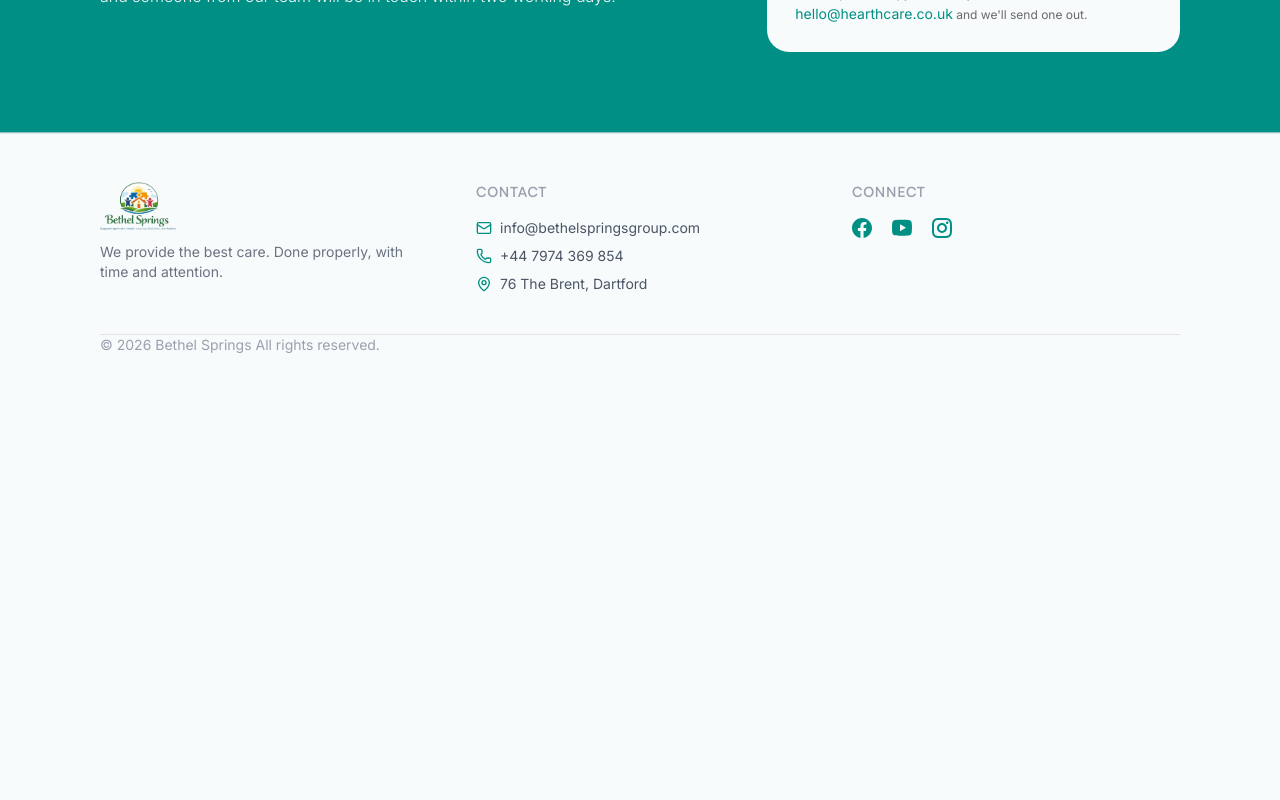
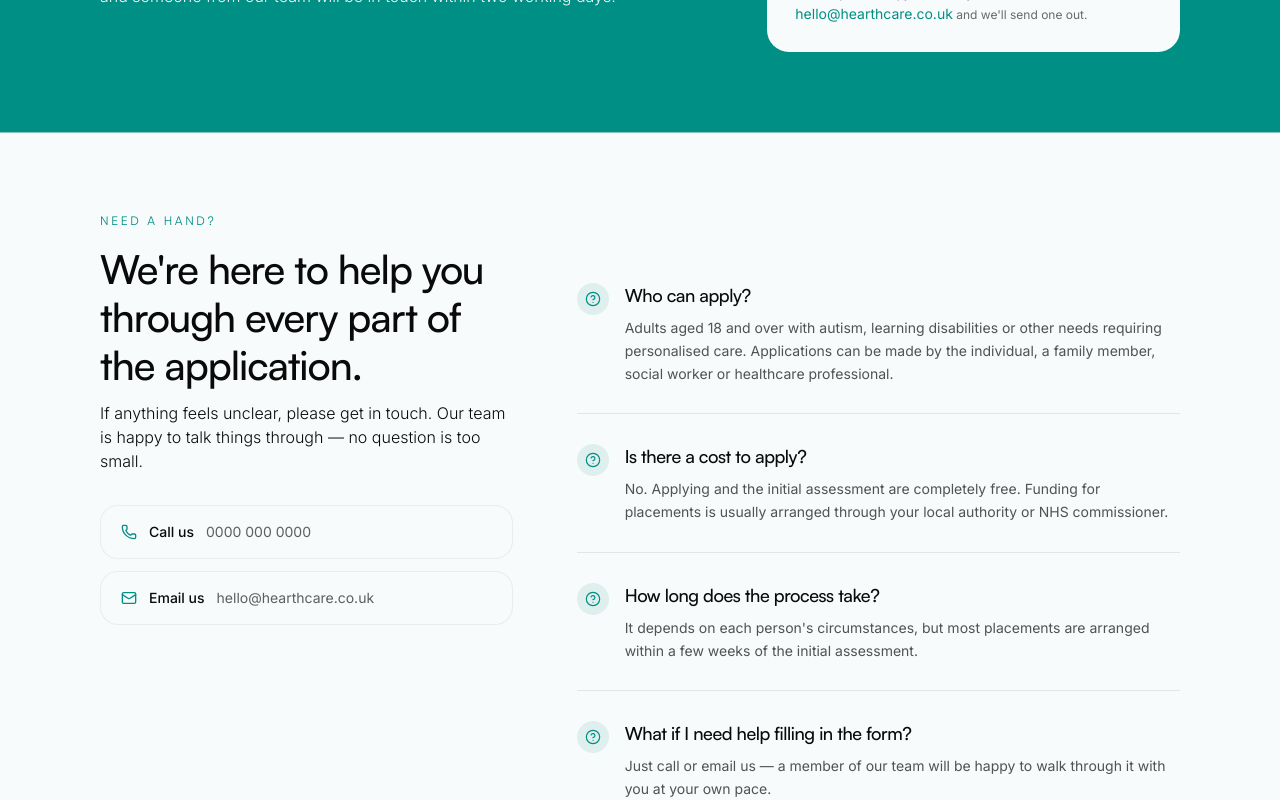
Before and after one commit to Bethel-Springs-Projects/bethel-springs-website, a Next.js app: page /apply in a window 1280 px wide. Shown: the part 340-1140 px from the top of the page. Before the commit the page ends 800 px from the top, so only its background shows below. Built offline with nearby package versions, Linux system fonts and the light colour scheme.

Commit message:
feat(apply): add ApplyFaqs component

```diff
--- a/app/(home)/apply/page.tsx
+++ b/app/(home)/apply/page.tsx
@@ -1,9 +1,13 @@
+import ApplyFaqs from "@/components/apply/ApplyFaqs";
 import DownloadForm from "@/components/apply/DownloadForm";
 
 export default function ApplyPage() {
   return (
     <div>
       <DownloadForm />
+
+      {/* Help Section */}
+      <ApplyFaqs />
     </div>
   );
 }
--- /dev/null
+++ b/components/apply/ApplyFaqs.tsx
@@ -0,0 +1,114 @@
+import { Phone, Mail, HelpCircle } from "lucide-react";
+import {
+  Accordion,
+  AccordionContent,
+  AccordionItem,
+  AccordionTrigger,
+} from "../ui/accordion";
+
+const faqs = [
+  {
+    q: "Who can apply?",
+    a: "Adults aged 18 and over with autism, learning disabilities or other needs requiring personalised care. Applications can be made by the individual, a family member, social worker or healthcare professional.",
+  },
+  {
+    q: "Is there a cost to apply?",
+    a: "No. Applying and the initial assessment are completely free. Funding for placements is usually arranged through your local authority or NHS commissioner.",
+  },
+  {
+    q: "How long does the process take?",
+    a: "It depends on each person's circumstances, but most placements are arranged within a few weeks of the initial assessment.",
+  },
+  {
+    q: "What if I need help filling in the form?",
+    a: "Just call or email us — a member of our team will be happy to walk through it with you at your own pace.",
+  },
+];
+
+const ApplyFaqs = () => {
+  return (
+    <section className="padding-x padding-y">
+      <div className="grid lg:grid-cols-12 lg:gap-16">
+        <div className="lg:col-span-5">
+          <p className="sub-title">Need a hand?</p>
+          <h2 className="title">
+            We&apos;re here to help you through every part of the application.
+          </h2>
+          <p className="sec-intro">
+            If anything feels unclear, please get in touch. Our team is happy to
+            talk things through — no question is too small.
+          </p>
+
+          <div className="mt-4 md:mt-8 space-y-3">
+            <a
+              href="tel:+440000000000"
+              className="flex items-center gap-3 rounded-2xl border border-border/70 bg-background px-5 py-4 text-sm transition-colors hover:border-primary/40"
+            >
+              <Phone className="h-4 w-4 text-primary" />
+              <span className="font-medium text-foreground">Call us</span>
+              <span className="text-foreground/65">0000 000 0000</span>
+            </a>
+            <a
+              href="mailto:hello@hearthcare.co.uk"
+              className="flex items-center gap-3 rounded-2xl border border-border/70 bg-background px-5 py-4 text-sm transition-colors hover:border-primary/40"
+            >
+              <Mail className="h-4 w-4 text-primary" />
+              <span className="font-medium text-foreground">Email us</span>
+              <span className="text-foreground/65">hello@hearthcare.co.uk</span>
+            </a>
+          </div>
+        </div>
+        <div className="lg:col-span-7 mt-8 md:mt-10">
+          <Accordion
+            type="single"
+            collapsible
+            className="md:hidden max-w-[775px]"
+          >
+            {faqs.map((faq, idx) => (
+              <>
+                <AccordionItem value={faq.q} className="border-b-0!" key={idx}>
+                  <AccordionTrigger className="text-lg font-medium max-md:tracking-tight text-foreground md:text-xl leading-8 p-0 [&>svg]:text-primary">
+                    {faq.q}
+                  </AccordionTrigger>
+                  <AccordionContent className="text-sm leading-6 py-2 sm:pt-4 text-foreground/70">
+                    {faq.a}
+                  </AccordionContent>
+                </AccordionItem>
+                <div
+                  className={`${
+                    idx !== faqs.length - 1 ? "" : "hidden"
+                  } h-px w-full bg-neutral-300 my-3 md:my-4`}
+                />
+              </>
+            ))}
+          </Accordion>
+
+          <ul className="max-md:hidden">
+            {faqs.map((faq, idx) => (
+              <li
+                key={faq.q}
+                className={`${idx !== faqs.length - 1 && "border-b"} py-7 `}
+              >
+                <div className="flex items-start gap-4">
+                  <span className="mt-0.5 inline-flex h-8 w-8 shrink-0 items-center justify-center rounded-full bg-primary/10 text-primary">
+                    <HelpCircle className="h-4 w-4" strokeWidth={1.75} />
+                  </span>
+                  <div>
+                    <h3 className="font-display text-lg font-medium tracking-tight text-foreground">
+                      {faq.q}
+                    </h3>
+                    <p className="mt-2 text-sm leading-relaxed text-foreground/70">
+                      {faq.a}
+                    </p>
+                  </div>
+                </div>
+              </li>
+            ))}
+          </ul>
+        </div>
+      </div>
+    </section>
+  );
+};
+
+export default ApplyFaqs;
```
